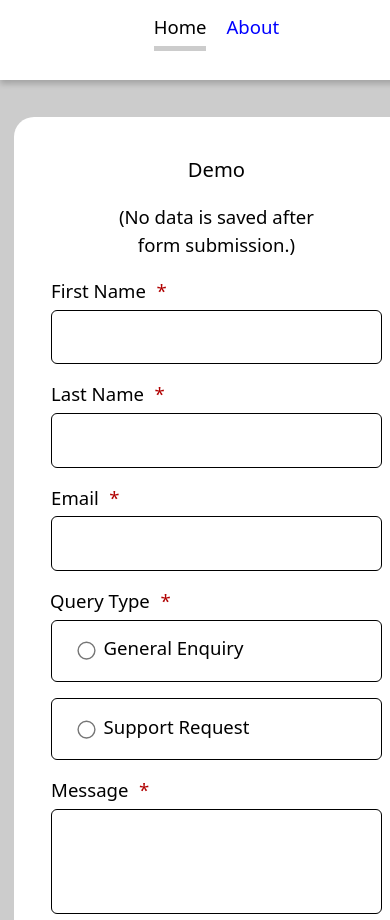
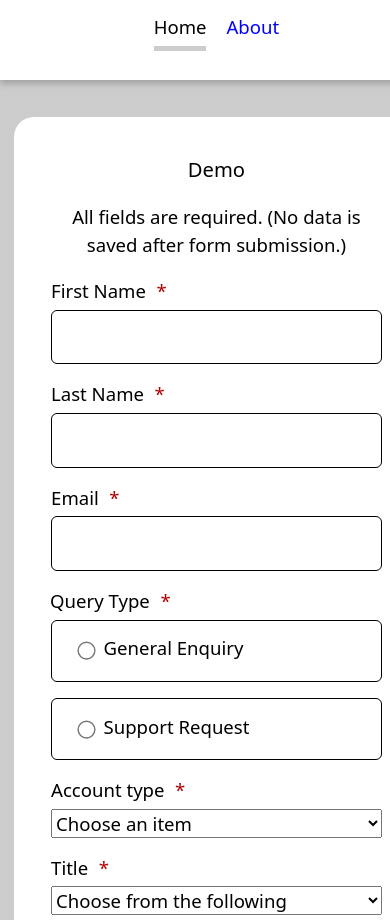
Before and after one commit to chrisnajman/custom-form-validation, a website with bundled scripts: page index.html in a window 390 px wide. Shown: the part 90-1010 px from the top of the page. Built offline with nearby package versions, Linux system fonts and the light colour scheme.

Commit message:
Added a couple of select lists for completeness

```diff
--- a/css/base.css
+++ b/css/base.css
@@ -98,7 +98,8 @@ h3 {
 
 button,
 input,
-textarea {
+textarea,
+select {
     font-size: inherit;
     font-family: inherit;
 }
--- a/index.html
+++ b/index.html
@@ -54,7 +54,7 @@
     <main class="main">
         <div class="contact flow" id="main-content" tabindex="0">
             <h1>Demo</h1>
-            <p>(No data is saved after form submission.)</p>
+            <p>All fields are required. (No data is saved after form submission.)</p>
             <form id="contact-form" class="contact-form">
                 <div class="form-group">
                     <label for="fname">First Name</label>
@@ -85,6 +85,28 @@
                     </div>
                     <span class="error-message" aria-live="polite"></span>
                 </fieldset>
+                <div class="form-group">
+                    <label for="account-type">Account type</label>
+                    <select name="accountType" id="account-type" required>
+                        <option value="">Choose an item</option>
+                        <option value="premium">Premium</option>
+                        <option value="midtier">Mid tier</option>
+                        <option value="free">Free</option>
+                        <option value="none">None</option>
+                    </select>
+                    <span class="error-message" aria-live="polite"></span>
+                </div>
+                <div class="form-group">
+                    <label for="title">Title</label>
+                    <select name="title" id="title" required>
+                        <option value="">Choose from the following</option>
+                        <option value="mr">Mr</option>
+                        <option value="mrs">Mrs</option>
+                        <option value="ms">Ms</option>
+                        <option value="prefernottosay">Prefer not to say</option>
+                    </select>
+                    <span class="error-message" aria-live="polite"></span>
+                </div>
                 <div class="form-group span-all">
                     <label for="message">Message</label>
                     <textarea id="message" name="message" required></textarea>
--- a/js-modules/form-validation.js
+++ b/js-modules/form-validation.js
@@ -26,7 +26,7 @@ export default function formValidation() {
     return true
   }
 
-  form.querySelectorAll("input, textarea").forEach((input) => {
+  form.querySelectorAll("input, textarea, select").forEach((input) => {
     input.addEventListener("blur", () => {
       validateField(input)
     })
@@ -41,7 +41,7 @@ export default function formValidation() {
   form.addEventListener("submit", (e) => {
     let isValid = true
 
-    const fields = document.querySelectorAll("input, textarea")
+    const fields = document.querySelectorAll("input, textarea, select")
 
     fields.forEach((field) => {
       if (!validateField(field)) {
```
Also changed, not shown: docs/bundle.js (+1 -1 lines), docs/index.html (+1 -1 lines), docs/style.min.css.
